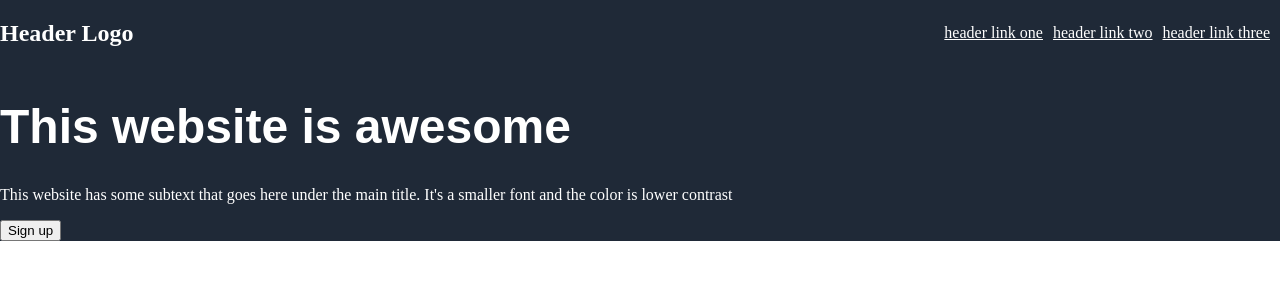
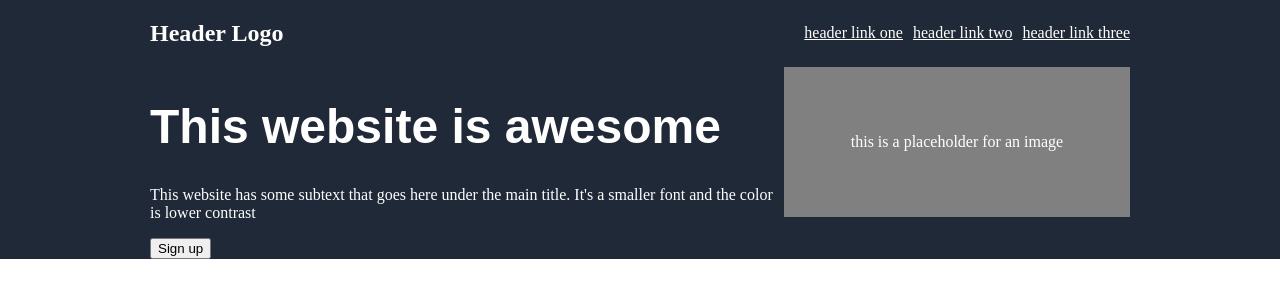
Before and after one commit to if-phillip-break/odin-landing-page, a plain HTML site: page index.html in a window 1280 px wide. Drawn offline with Linux system fonts and the light colour scheme.

Commit message:
Works on mid section of header

```diff
--- a/index.html
+++ b/index.html
@@ -22,7 +22,7 @@
                     <button>Sign up</button>
                 </div>
                 <div class="mid-right">
-                    <img src="">
+                    <p>this is a placeholder for an image</p>
                 </div>
             </div>
         </div>
--- a/style.css
+++ b/style.css
@@ -19,11 +19,13 @@ h1 {
 .top {
     display: flex;
     flex-direction: row;
+    margin-left: 150px;
 }
 
 .mid {
     display: flex;
-    align-items: center;
+    justify-content: space-between;
+    margin-left: 150px;
 }
 
 .logo {
@@ -35,6 +37,18 @@ h1 {
     gap: 10px;
     margin: 10px;
     align-items: center;
+    margin-right: 150px;
+}
+
+.mid-right {
+    width: 400px;
+    height: 150px;
+    display: flex;
+    justify-content: center;
+    align-items: center;
+    background-color: gray;
+    color: white;
+    margin-right: 150px;
 }
 
 h2, h1, p, a {
```
